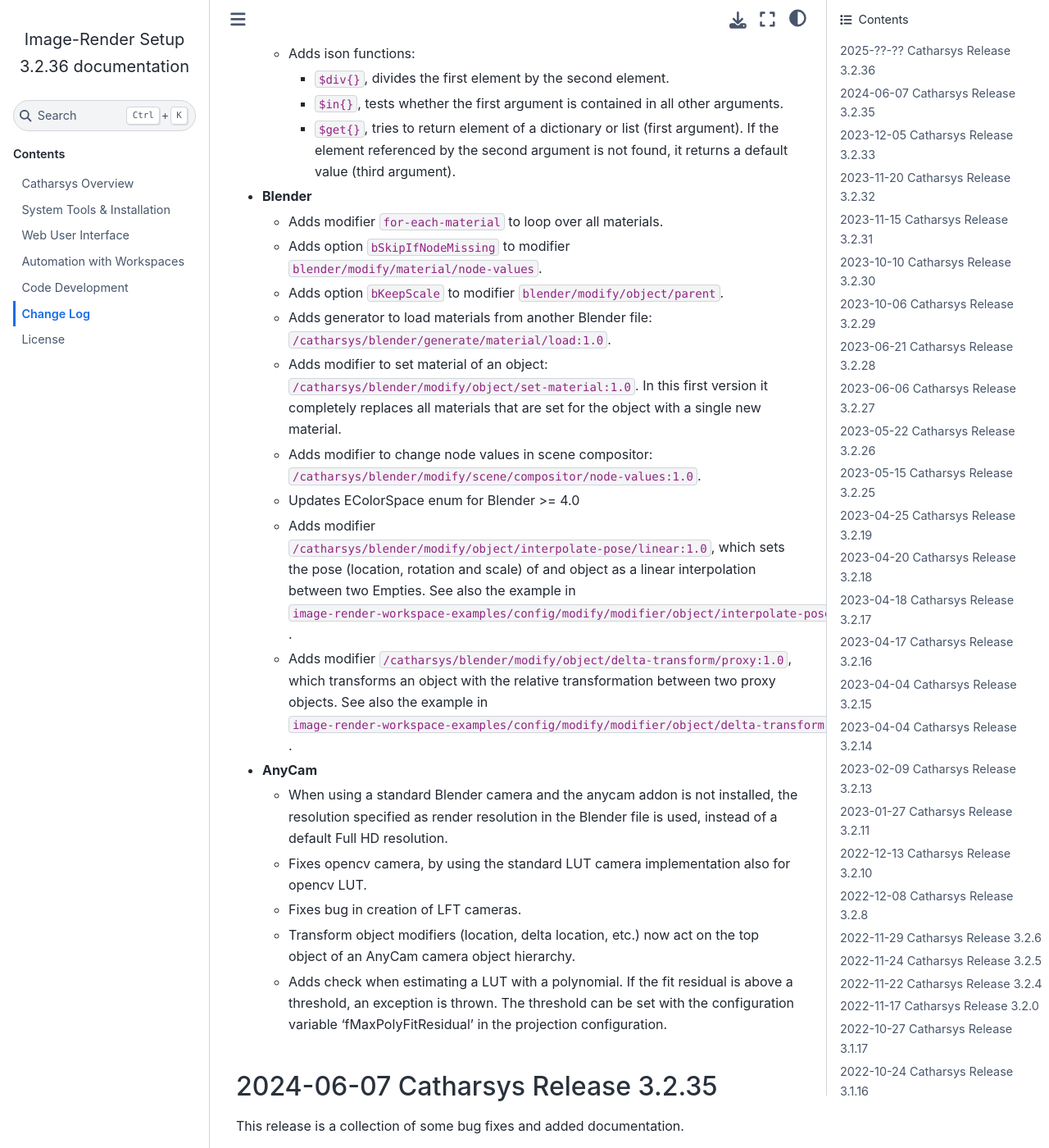
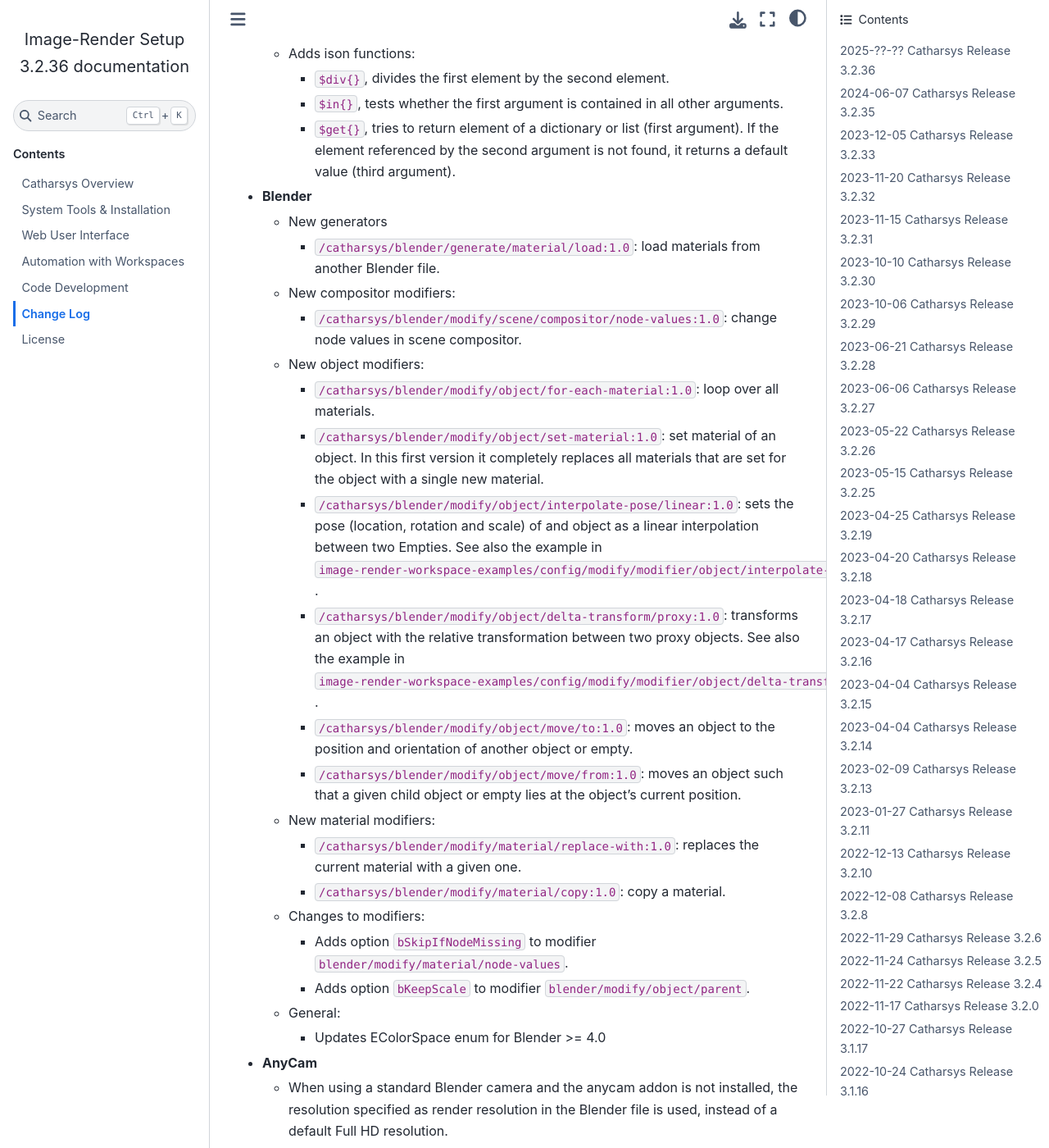
Before and after one commit to boschresearch/image-render-setup, a Sphinx documentation site: the page built from docs/source/change-log.md, in a window 1280 px wide and 1400 px high, scrolled down 194 px. Shown: the whole window at 82% size. Built offline with Sphinx 7.4.7 and the Sphinx Book theme 1.1.4, drawn with Linux system fonts in a browser that asks for light colours; the version number is read from the project's files by our own code.

Commit message:
updates change log
Signed-off-by: cribeul <christian.perwass@de.bosch.com>

```diff
--- a/docs/source/change-log.md
+++ b/docs/source/change-log.md
@@ -9,15 +9,31 @@
     - `$get{}`, tries to return element of a dictionary or list (first argument). If the element referenced by the second argument is not found, it returns a default value (third argument).
 
 - **Blender**
-  - Adds modifier `for-each-material` to loop over all materials.
-  - Adds option `bSkipIfNodeMissing` to modifier `blender/modify/material/node-values`.
-  - Adds option `bKeepScale` to modifier `blender/modify/object/parent`.
-  - Adds generator to load materials from another Blender file: `/catharsys/blender/generate/material/load:1.0`.
-  - Adds modifier to set material of an object: `/catharsys/blender/modify/object/set-material:1.0`. In this first version it completely replaces all materials that are set for the object with a single new material.
-  - Adds modifier to change node values in scene compositor: `/catharsys/blender/modify/scene/compositor/node-values:1.0`.
-  - Updates EColorSpace enum for Blender >= 4.0
-  - Adds modifier `/catharsys/blender/modify/object/interpolate-pose/linear:1.0`, which sets the pose (location, rotation and scale) of and object as a linear interpolation between two Empties. See also the example in `image-render-workspace-examples/config/modify/modifier/object/interpolate-pose.json5`.
-  - Adds modifier `/catharsys/blender/modify/object/delta-transform/proxy:1.0`, which transforms an object with the relative transformation between two proxy objects. See also the example in `image-render-workspace-examples/config/modify/modifier/object/delta-transform-proxy.json5`.
+  - New generators
+    - `/catharsys/blender/generate/material/load:1.0`: load materials from another Blender file.
+
+  - New compositor modifiers:
+    - `/catharsys/blender/modify/scene/compositor/node-values:1.0`: change node values in scene compositor.
+
+  - New object modifiers:
+    - `/catharsys/blender/modify/object/for-each-material:1.0`: loop over all materials.
+    - `/catharsys/blender/modify/object/set-material:1.0`: set material of an object. In this first version it completely replaces all materials that are set for the object with a single new material.
+    - `/catharsys/blender/modify/object/interpolate-pose/linear:1.0`: sets the pose (location, rotation and scale) of and object as a linear interpolation between two Empties. See also the example in `image-render-workspace-examples/config/modify/modifier/object/interpolate-pose.json5`.
+    - `/catharsys/blender/modify/object/delta-transform/proxy:1.0`: transforms an object with the relative transformation between two proxy objects. See also the example in `image-render-workspace-examples/config/modify/modifier/object/delta-transform-proxy.json5`.
+    - `/catharsys/blender/modify/object/move/to:1.0`: moves an object to the position and orientation of another object or empty.
+    - `/catharsys/blender/modify/object/move/from:1.0`: moves an object such that a given child object or empty lies at the object's current position.
+
+  - New material modifiers:
+    - `/catharsys/blender/modify/material/replace-with:1.0`: replaces the current material with a given one.
+    - `/catharsys/blender/modify/material/copy:1.0`: copy a material.
+
+  - Changes to modifiers:
+    - Adds option `bSkipIfNodeMissing` to modifier `blender/modify/material/node-values`.
+    - Adds option `bKeepScale` to modifier `blender/modify/object/parent`.
+
+  - General:
+    - Updates EColorSpace enum for Blender >= 4.0
+
 
 - **AnyCam**
   - When using a standard Blender camera and the anycam addon is not installed, the resolution specified as render resolution in the Blender file is used, instead of a default Full HD resolution.
```
